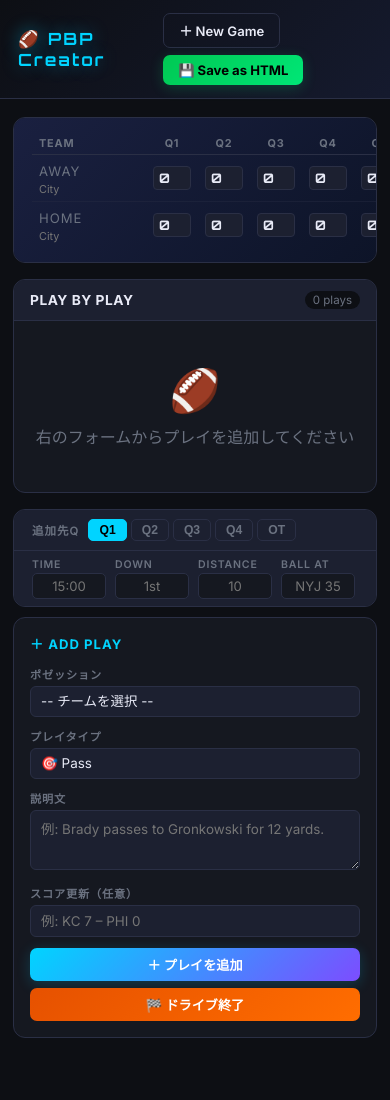
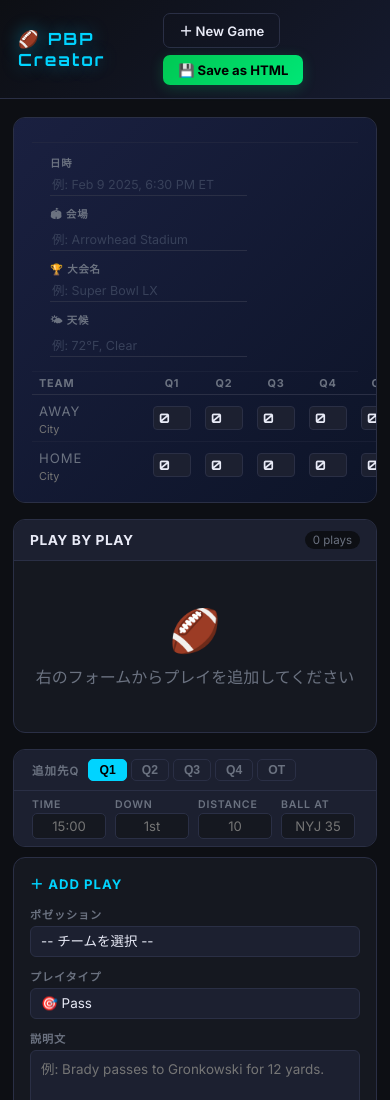
Before and after one commit to NFLSS12/football-play-by-play-maker, a plain HTML site: page index.html in a window 390 px wide. Shown: the top 1100 px of the page. Before the commit the page ends 1056 px from the top, so only its background shows below. Drawn offline with Linux system fonts and the light colour scheme.

Commit message:
Update index.html

```diff
--- a/index.html
+++ b/index.html
@@ -173,6 +173,46 @@
             .form-card {
                 position: static
             }
+
+            /* Scoreboard horizontal scroll on mobile */
+            .sb {
+                overflow: visible
+            }
+
+            .sb-inner {
+                overflow-x: auto;
+                -webkit-overflow-scrolling: touch;
+                /* gi-row を table の上に移動 */
+                display: flex;
+                flex-direction: column
+            }
+
+            .sb-tbl {
+                min-width: 340px;
+                order: 1
+            }
+
+            /* gi-row を先頭へ、コンパクト化 */
+            .gi-row {
+                order: 0;
+                margin-top: 0;
+                border-top: none;
+                border-bottom: 1px solid rgba(42, 47, 69, .4);
+                padding: 7px 10px 8px;
+                gap: 6px 12px
+            }
+
+            .gi-item {
+                min-width: 0
+            }
+
+            .gi-lbl {
+                font-size: .58rem
+            }
+
+            .gi-inp {
+                font-size: .74rem
+            }
         }
 
         /* Controls card (Q selector + situation) */
@@ -283,6 +323,53 @@
 
         .qs-inp:focus {
             border-color: var(--ac)
+        }
+
+        /* Game info row */
+        .gi-row {
+            display: flex;
+            flex-wrap: wrap;
+            gap: 10px 20px;
+            padding: 12px 18px 14px;
+            border-top: 1px solid rgba(42, 47, 69, .5);
+            margin-top: 10px
+        }
+
+        .gi-item {
+            display: flex;
+            flex-direction: column;
+            gap: 3px;
+            min-width: 120px
+        }
+
+        .gi-lbl {
+            font-size: .65rem;
+            color: var(--mt);
+            font-weight: 600;
+            text-transform: uppercase;
+            letter-spacing: .8px
+        }
+
+        .gi-inp {
+            background: 0;
+            border: none;
+            border-bottom: 1px solid var(--bd);
+            color: var(--tx);
+            font-family: 'Inter', sans-serif;
+            font-size: .84rem;
+            padding: 3px 2px;
+            outline: none;
+            transition: border-color .15s;
+            width: 100%
+        }
+
+        .gi-inp:focus {
+            border-color: var(--ac)
+        }
+
+        .gi-inp::placeholder {
+            color: #38415a;
+            font-size: .78rem
         }
 
         .tot-inp {
@@ -811,6 +898,11 @@
             color: var(--rd)
         }
 
+        .tg-sack {
+            background: rgba(255, 111, 0, .15);
+            color: #ff6f00
+        }
+
         .tg-rush {
             background: rgba(0, 230, 118, .12);
             color: var(--gn)
@@ -1067,6 +1159,17 @@
                         </tr>
                     </tbody>
                 </table>
+                <!-- Game Info Row -->
+                <div class="gi-row">
+                    <div class="gi-item"><span class="gi-lbl">  日時</span><input class="gi-inp" id="gameTime"
+                            placeholder="例: Feb 9 2025, 6:30 PM ET" maxlength="30" oninput="saveGame()" /></div>
+                    <div class="gi-item"><span class="gi-lbl">🏟 会場</span><input class="gi-inp" id="gameVenue"
+                            placeholder="例: Arrowhead Stadium" maxlength="40" oninput="saveGame()" /></div>
+                    <div class="gi-item"><span class="gi-lbl">🏆 大会名</span><input class="gi-inp" id="gameName"
+                            placeholder="例: Super Bowl LX" maxlength="40" oninput="saveGame()" /></div>
+                    <div class="gi-item"><span class="gi-lbl">🌤 天候</span><input class="gi-inp" id="gameWeather"
+                            placeholder="例: 72°F, Clear" maxlength="30" oninput="saveGame()" /></div>
+                </div>
             </div>
         </div>
 
@@ -1123,6 +1226,7 @@
                             <option value="punt">👟 Punt</option>
                             <option value="kick">🦶 Kickoff</option>
                             <option value="turnover">🔄 Turnover</option>
+                            <option value="sack">💥 Sack</option>
                             <option value="penalty">🚩 Penalty</option>
                             <option value="timeout">⏱ Timeout</option>
                             <option value="other">📋 Other</option>
```
